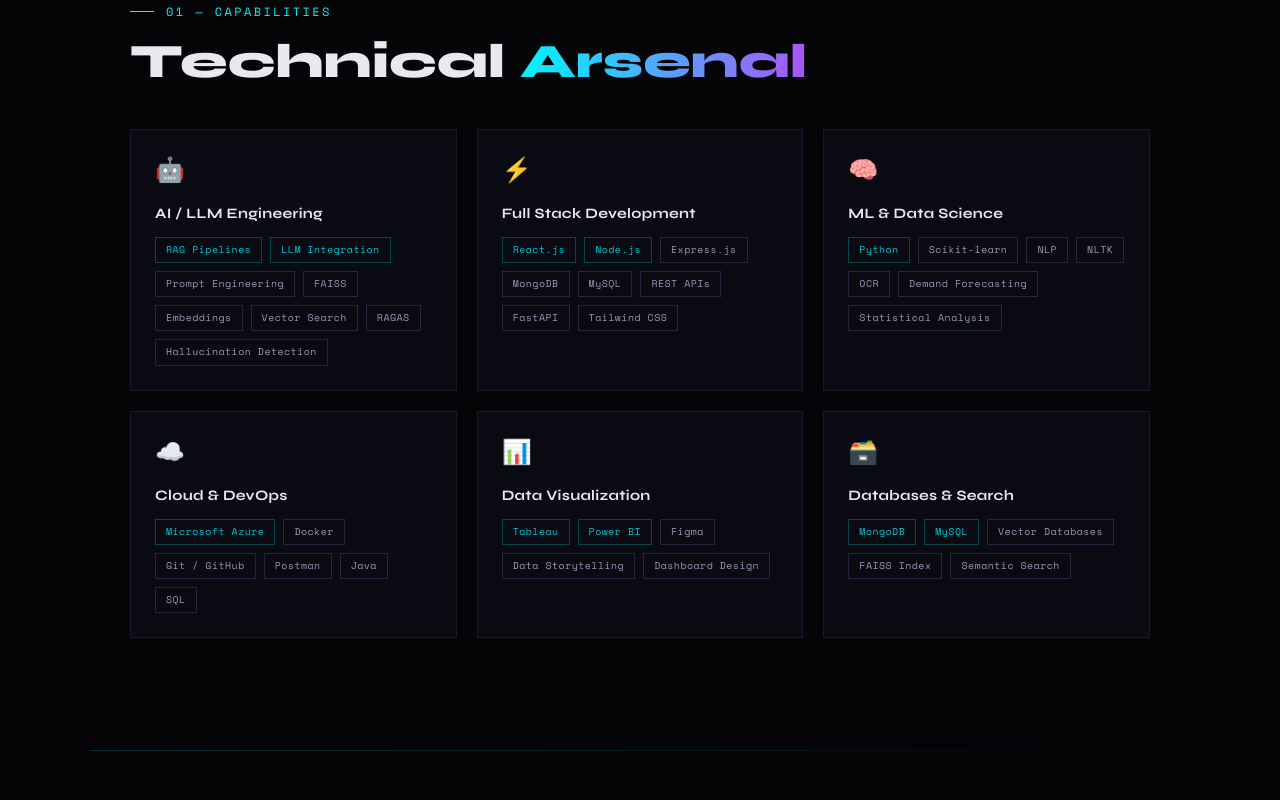
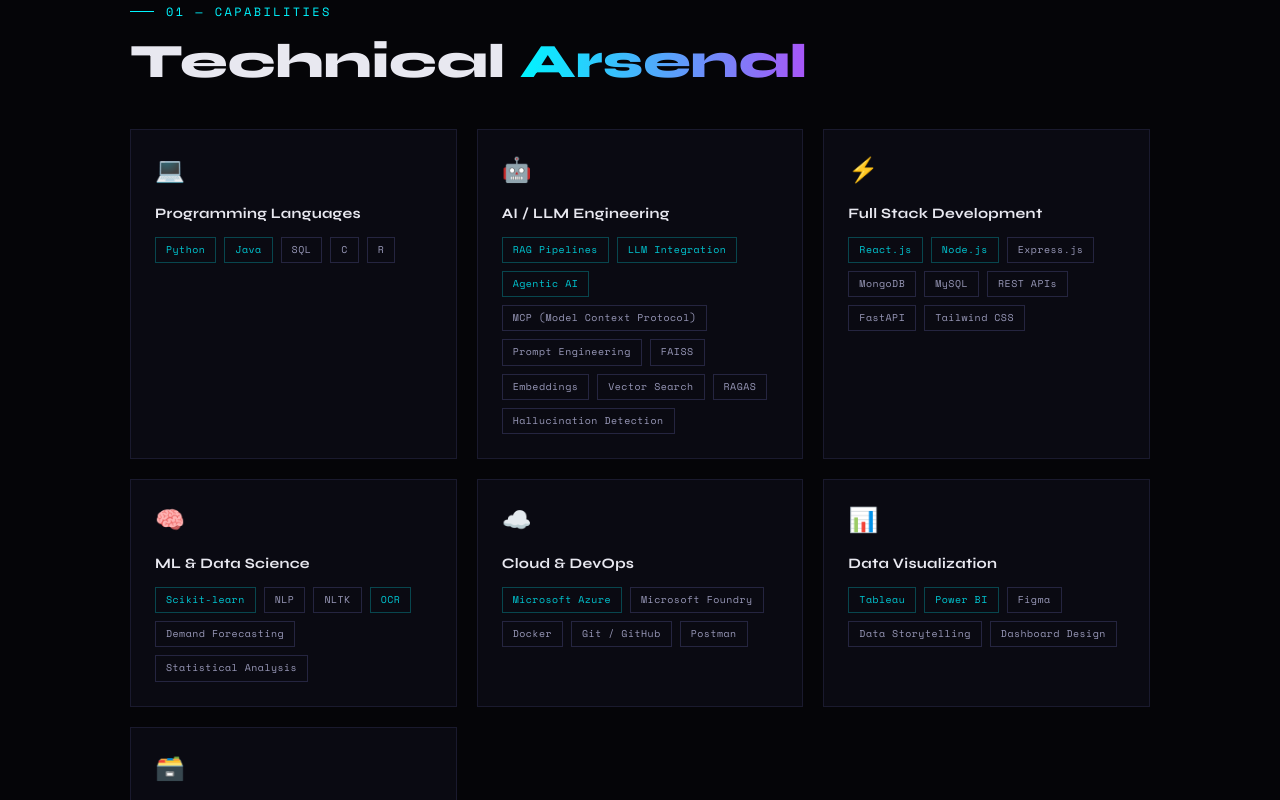
Before and after one commit to monikajothi/Monika-Portfolio, a React (Vite) app in the folder monika-portfolio/: page / in a window 1280 px wide. Shown: the part 1800-2600 px from the top of the page. Built offline with nearby package versions, Linux system fonts and the light colour scheme.

Commit message:
added certification

```diff
--- a/monika-portfolio/src/components/ui/Avatar.jsx
+++ b/monika-portfolio/src/components/ui/Avatar.jsx
@@ -22,7 +22,7 @@
   about: {
     name: "Monika Jothi", role: "Full Stack AI Engineer",
     location: "Salem, Tamil Nadu 🇮🇳", college: "Kongu Engineering College",
-    degree: "B.Tech — AI & Data Science", cgpa: "8.40",
+    degree: "B.Tech — AI & Data Science", cgpa: "8.43",
     status: "Open to Opportunities",
     bio: "Engineering trust-aware RAG pipelines, LLM-integrated apps, and production-grade full-stack systems. 0.000 hallucination rate ML assistant builder.",
   },
@@ -40,7 +40,6 @@
   ],
   exp: [
     { period:"Jul–Dec 2024", role:"Full Stack Data Scientist", org:"PunchBiz (Remote)",         desc:"Built production billing system (MERN). Embedded ML demand forecasting. Served live clients." },
-    { period:"2022–2026",    role:"B.Tech AI & Data Science",  org:"Kongu Engineering College", desc:"CGPA: 8.40. IEEE + ACL publications. Azure AI certified. Lead Anchor, Cultural Club." },
   ],
   awards: [
     { prize:"🥇 1st Prize", event:"Paper Presentation — KEC", desc:"Stress Identification using ML", year:"2024" },
--- a/monika-portfolio/src/data/portfolio.js
+++ b/monika-portfolio/src/data/portfolio.js
@@ -48,7 +48,7 @@
       { type: 'indent2', content: [{ t: 'str', v: '"RAG Systems"' }, { t: 'plain', v: ', ' }, { t: 'str', v: '"LLM Engineering",' }] },
       { type: 'indent2', content: [{ t: 'str', v: '"Full Stack"' }, { t: 'plain', v: ', ' }, { t: 'str', v: '"Data Science"' }] },
       { type: 'indent', content: [{ t: 'plain', v: '],' }] },
-      { type: 'indent', content: [{ t: 'key', v: 'certified' }, { t: 'plain', v: ': ' }, { t: 'str', v: '"Azure AI Engineer AZ-102"' }] },
+      { type: 'indent', content: [{ t: 'key', v: 'certified' }, { t: 'plain', v: ': ' }, { t: 'str', v: '"Azure AI-102 · Oracle Agentic AI"' }] },
       { type: 'code', content: [{ t: 'plain', v: '};' }] },
       { type: 'comment', content: '// currently: building the future of AI' },
     ],
@@ -57,15 +57,27 @@
 };
 
 export const skills = [
+   {
+    icon: '💻',
+    title: 'Programming Languages',
+    tags: [
+      { label: 'Python', accent: true },
+      { label: 'Java', accent: true },
+      { label: 'SQL' },
+      { label: 'C' },
+      { label: 'R'},
+    ],
+  },
   {
     icon: '🤖',
     title: 'AI / LLM Engineering',
     tags: [
       { label: 'RAG Pipelines', accent: true },
       { label: 'LLM Integration', accent: true },
+      { label: 'Agentic AI', accent: true },
+      { label: 'MCP (Model Context Protocol)' },
       { label: 'Prompt Engineering' },
       { label: 'FAISS' },
-
       { label: 'Embeddings' },
       { label: 'Vector Search' },
       { label: 'RAGAS' },
@@ -90,11 +102,10 @@
     icon: '🧠',
     title: 'ML & Data Science',
     tags: [
-      { label: 'Python', accent: true },
-      { label: 'Scikit-learn' },
+      { label: 'Scikit-learn', accent: true },
       { label: 'NLP' },
       { label: 'NLTK' },
-      { label: 'OCR' },
+      { label: 'OCR', accent: true},
       { label: 'Demand Forecasting' },
       { label: 'Statistical Analysis' },
     ],
@@ -104,11 +115,10 @@
     title: 'Cloud & DevOps',
     tags: [
       { label: 'Microsoft Azure', accent: true },
+      { label: 'Microsoft Foundry' },
       { label: 'Docker' },
       { label: 'Git / GitHub' },
       { label: 'Postman' },
-      { label: 'Java' },
-      { label: 'SQL' },
     ],
   },
   {
@@ -262,6 +272,17 @@
 ];
 
 export const certifications = [
+   {
+    icon: '🤖',
+    iconBg: 'rgba(255,90,60,0.1)',
+    iconBorder: 'rgba(255,90,60,0.2)',
+    title: 'Agentic AI Foundations Associate',
+    sub: '1Z0-1157-26 · Oracle University',
+    year: '2026',
+    credentialUrl:
+      'https://catalog-education.oracle.com/pls/certview/sharebadge?id=05573A8AE1A3693C2E2219FA9EFF97AB3272E3D5399D57D1AC6EEA02FCE2A2F7',
+    cardBorder: '',
+  },
   {
     icon: '🏅',
     iconBg: 'rgba(168,85,247,0.1)',
```
